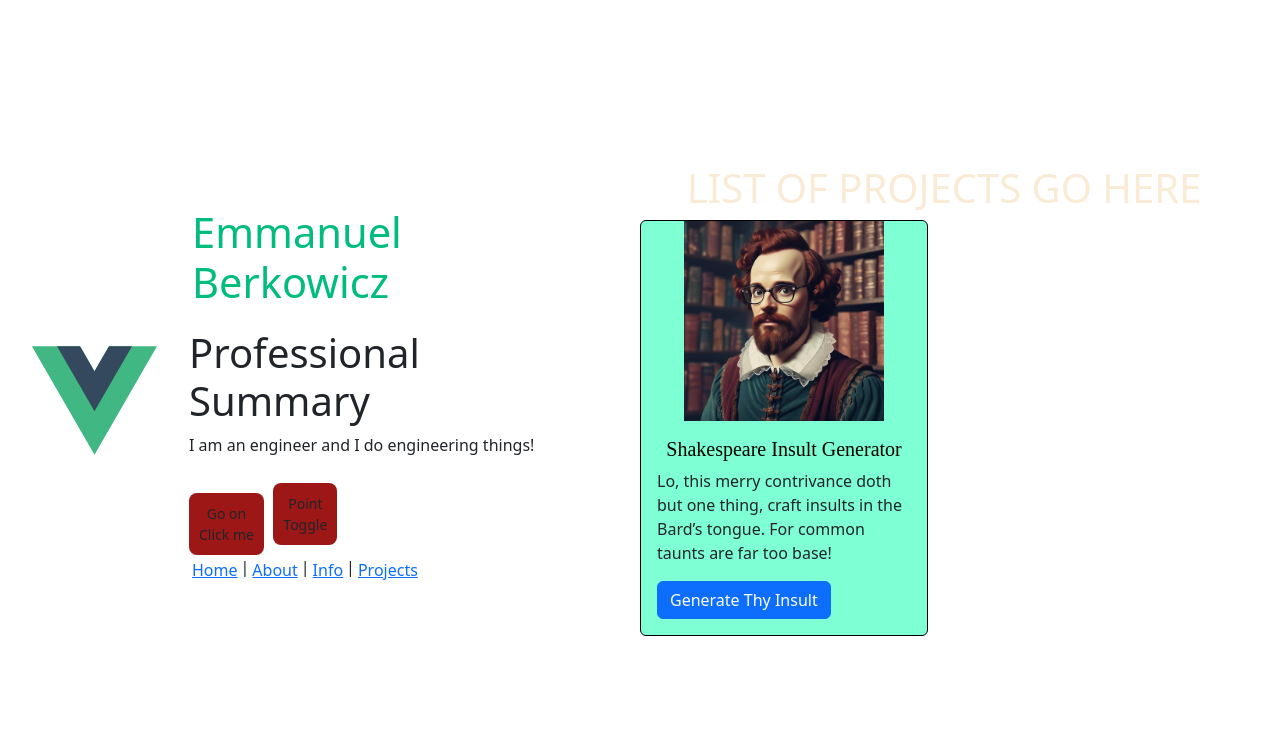
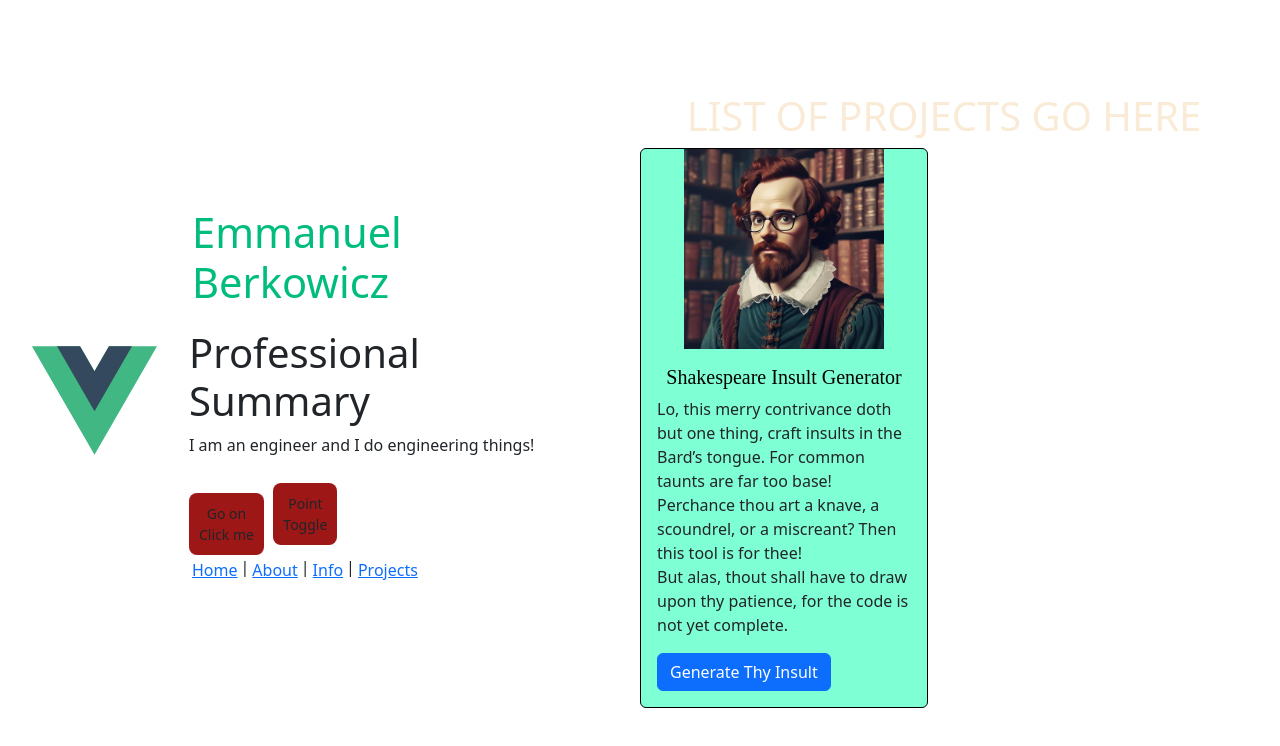
Before and after one commit to AnosVoldygod/emmanwebsite-, a Vue app: page /Projects in a window 1280 px wide. Shown: the top 746 px of the page. Built offline with nearby package versions, Linux system fonts and the light colour scheme.

Commit message:
Note added to say the code is not ready yet.

```diff
--- a/src/views/Projects.vue
+++ b/src/views/Projects.vue
@@ -15,7 +15,9 @@
         </h5>
         <p class="card-text">
           Lo, this merry contrivance doth but one thing, craft insults in the Bard’s tongue. For
-          common taunts are far too base!
+          common taunts are far too base! <br />
+          Perchance thou art a knave, a scoundrel, or a miscreant? Then this tool is for thee!<br />
+          But alas, thout shall have to draw upon thy patience, for the code is not yet complete.
         </p>
         <a href="#" class="btn btn-primary">Generate Thy Insult</a>
       </div>
```
